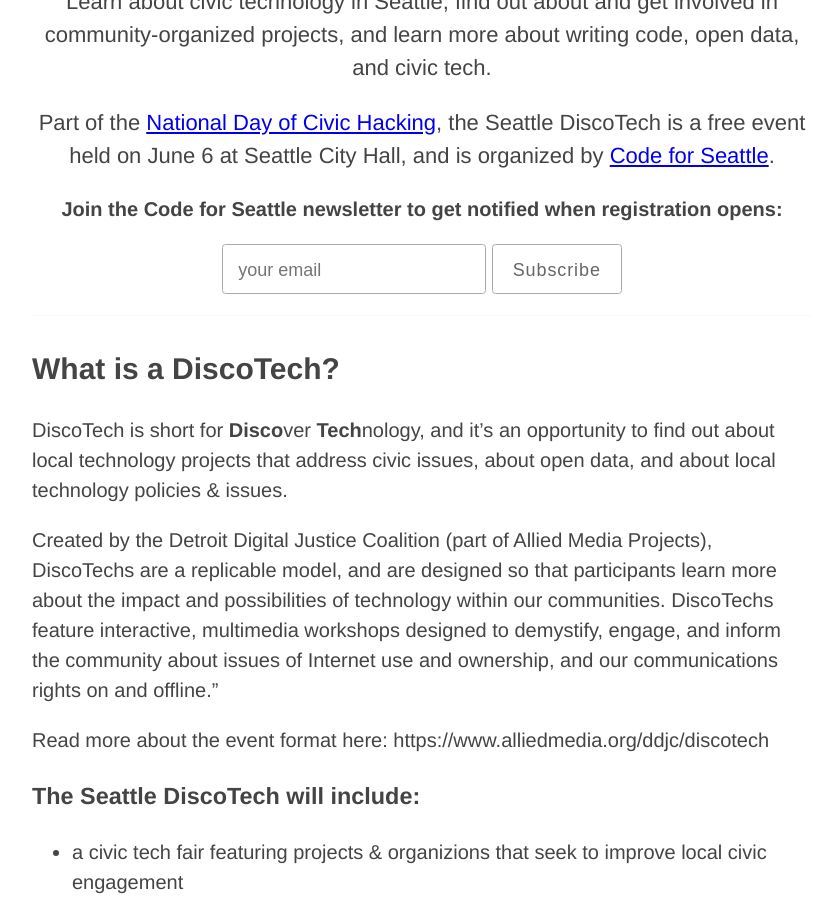
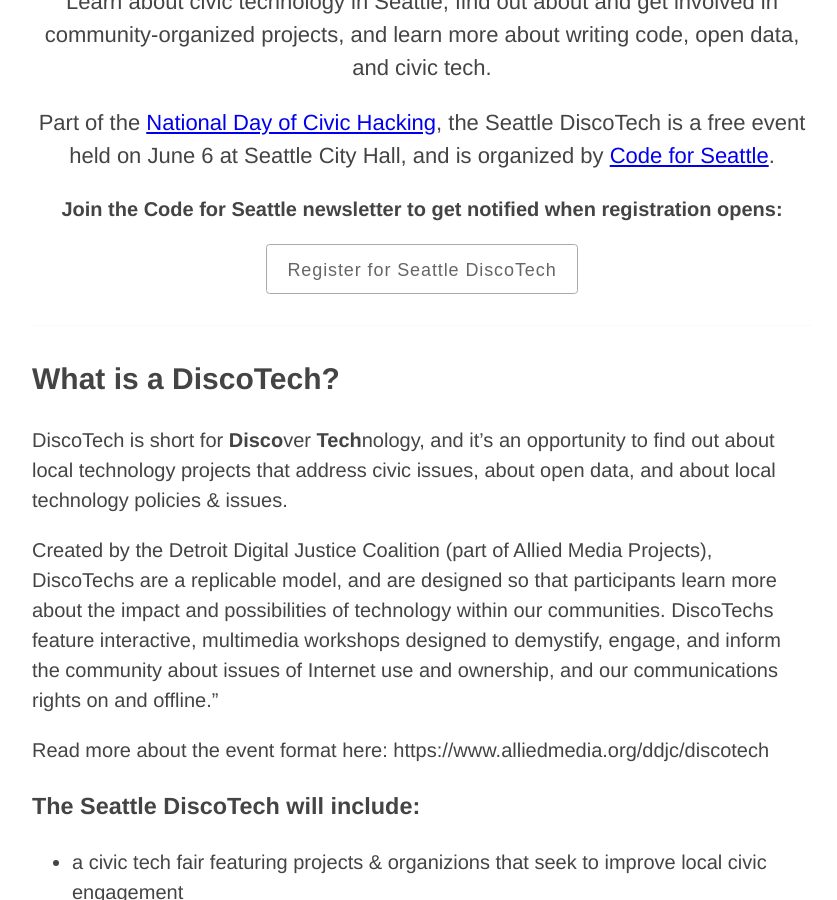
Before and after one commit to openseattle/discotech, a Jekyll site: the page built from index.md, in a window 1280 px wide and 900 px high, scrolled down 364 px. Shown: the whole window, without its empty margins (218-1055 px from the left). Built offline with Jekyll 4.4.1, drawn with Linux system fonts in a browser that asks for light colours; Markdown is read by kramdown in place of the engine named in the settings; some of the changed text lies outside the part shown.

Commit message:
Update newsletter.html

```diff
--- a/_includes/newsletter.html
+++ b/_includes/newsletter.html
@@ -1,4 +1,6 @@
-<!-- Begin MailChimp Signup Form -->
+<p><a href="http://www.meetup.com/Code-for-Seattle/events/222381787/" class="button">Register for Seattle DiscoTech</a></p>
+
+<!--
 <div id="mc_embed_signup">
 <form action="//codeforseattle.us3.list-manage.com/subscribe/post?u=f405e5b88dbe4706a8854768b&amp;id=d0d6ff42a4" method="post" id="mc-embedded-subscribe-form" name="mc-embedded-subscribe-form" class="validate" target="_blank" novalidate>
   <div id="mc_embed_signup_scroll">
@@ -15,4 +17,4 @@
 </form>
 </div>
 
-<!--End mc_embed_signup-->
+-->
```
